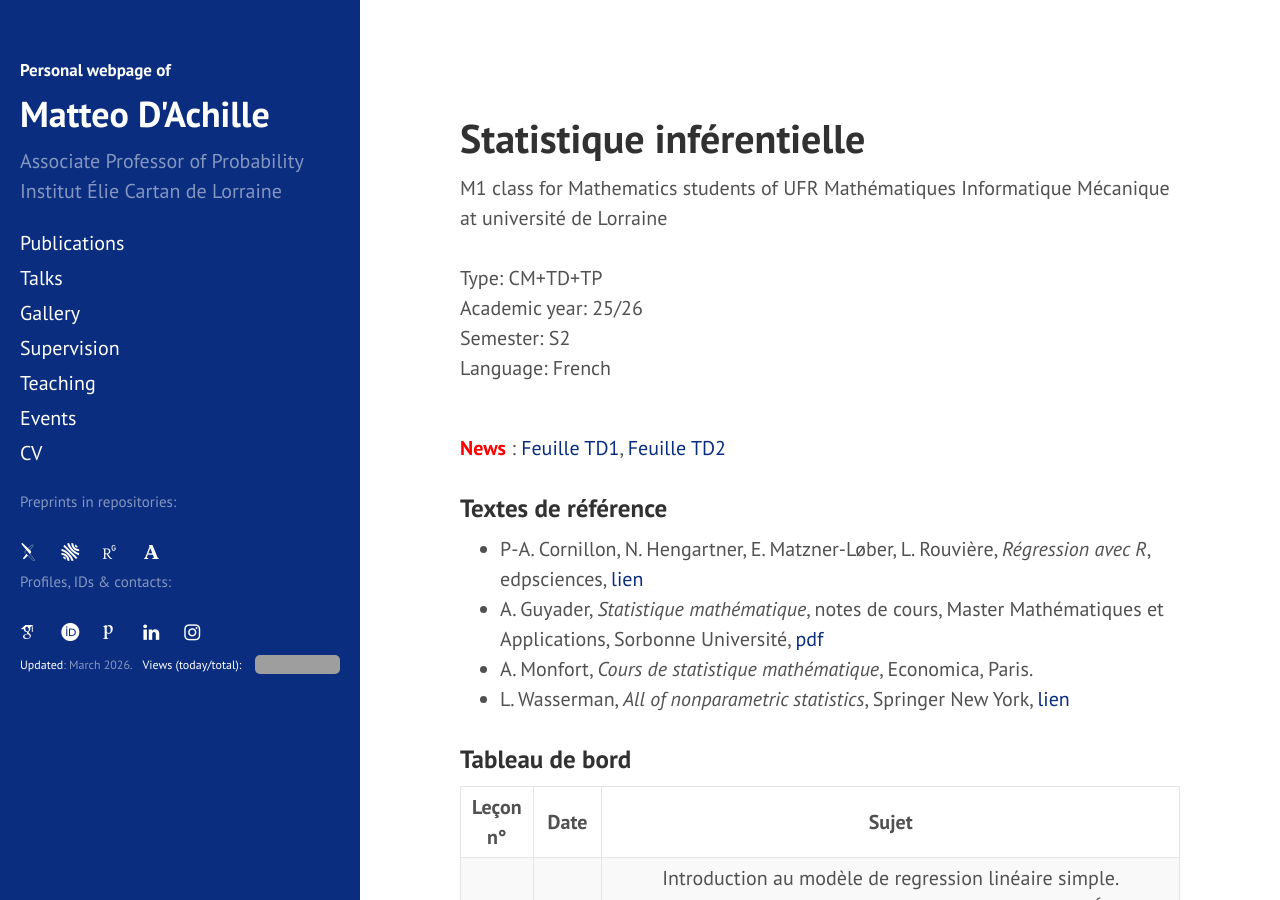
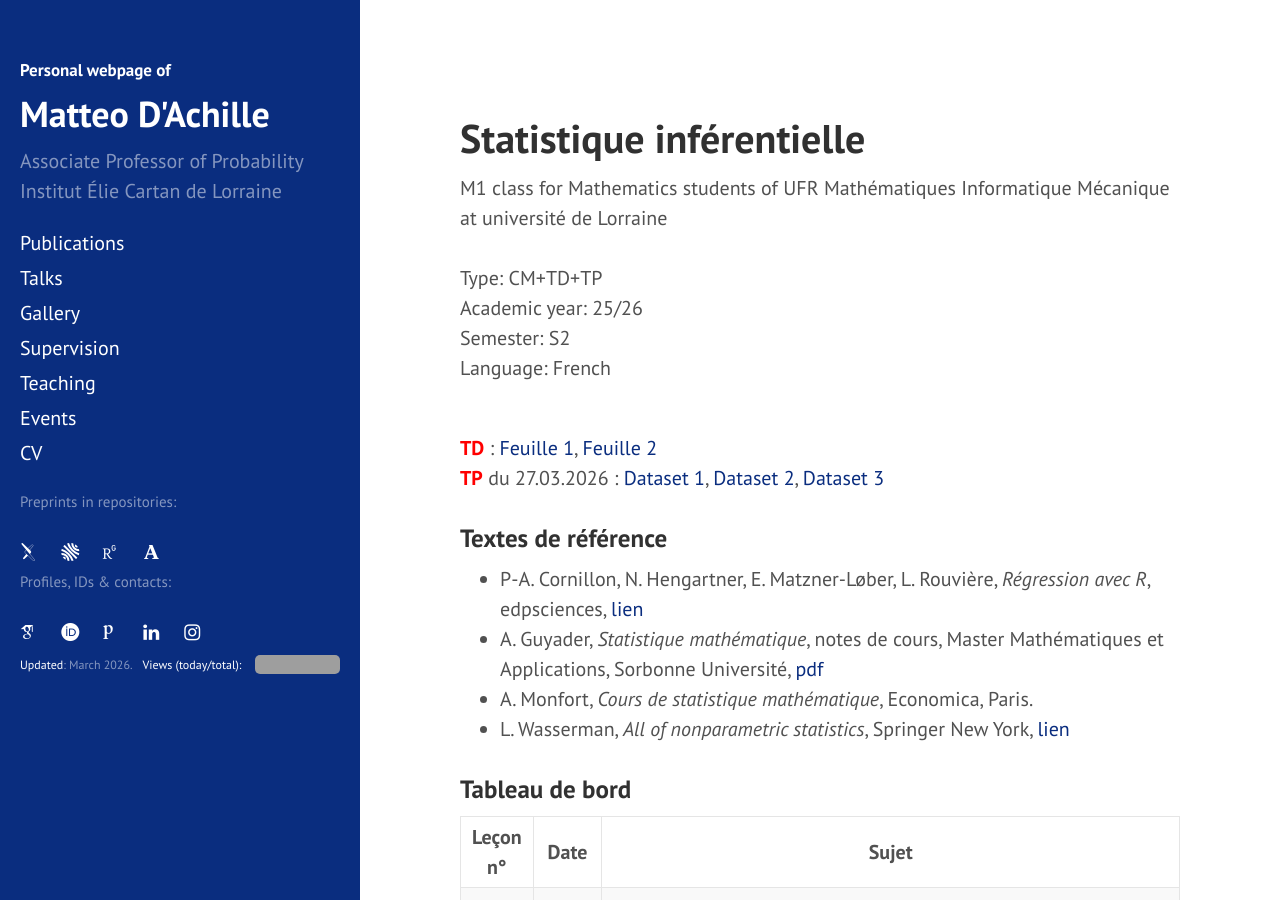
Before and after one commit to matteodachille/matteodachille.github.io, a Jekyll site: the page built from _courses/Infstat2026.md, in a window 1280 px wide and 900 px high. Built offline with Jekyll 4.4.1, drawn with Linux system fonts in a browser that asks for light colours; nearby versions of some CDN libraries; some web fonts are replaced; grey boxes are pictures that could not be loaded.

Commit message:
Updated Infstat26

```diff
--- a/_courses/Infstat2026.md
+++ b/_courses/Infstat2026.md
@@ -16,7 +16,8 @@ classnumber: 11
 
 <br/>
 
-<a style="color: red; font-weight: bold;">News</a> : [Feuille TD1](https://filesender.renater.fr/?s=download&token=32d916ae-8192-49f9-a3f4-d5f1dec077e8){:target="_blank"}, [Feuille TD2](https://filesender.renater.fr/?s=download&token=3c4ad9fa-30e9-4fcc-b488-efc15ce5fb91){:target="_blank"} <br/>
+<a style="color: red; font-weight: bold;">TD</a> : [Feuille 1](https://filesender.renater.fr/?s=download&token=32d916ae-8192-49f9-a3f4-d5f1dec077e8){:target="_blank"}, [Feuille 2](https://filesender.renater.fr/?s=download&token=3c4ad9fa-30e9-4fcc-b488-efc15ce5fb91){:target="_blank"}<br/>
+<a style="color: red; font-weight: bold;">TP</a> du 27.03.2026 : [Dataset 1](#){:target="_blank"}, [Dataset 2](#){:target="_blank"}, [Dataset 3](#){:target="_blank"}
 
 <!--
 #### Consultation des copies du partiel du 15.11.2025
```
